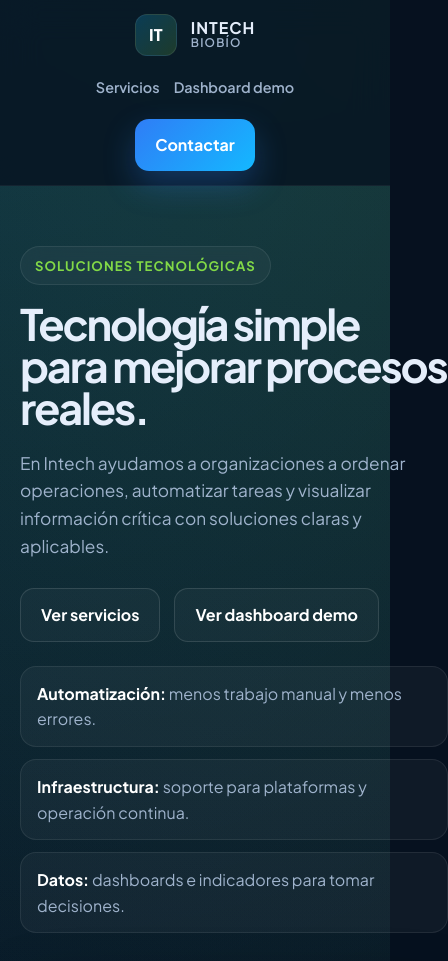
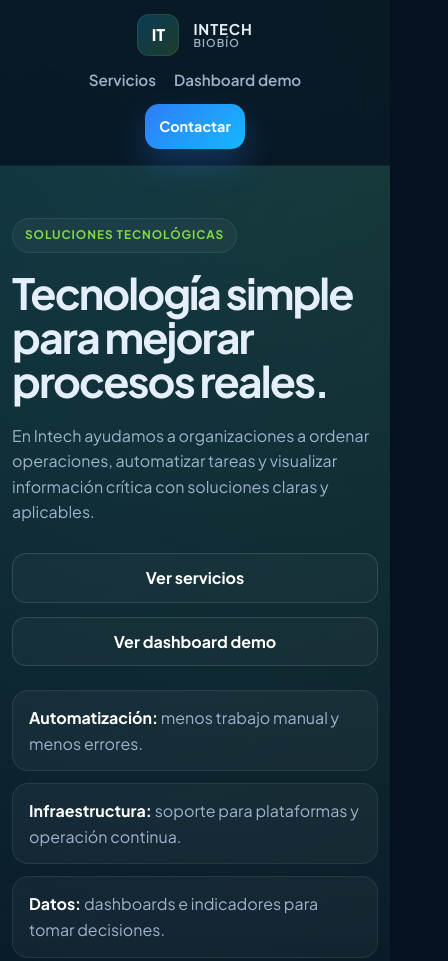
Before and after one commit to esanhuezam/intechpro-web, a plain HTML site: page index.html in a window 390 px wide. Shown: the top 961 px of the page, 448 px wide, since content can reach past the window. Drawn offline with Linux system fonts and the light colour scheme.

Commit message:
Add files via upload

```diff
--- a/index.html
+++ b/index.html
@@ -50,6 +50,14 @@
     .container {
       width: min(var(--max), calc(100% - 40px));
       margin: 0 auto;
+    }
+
+    .hero-copy,
+    .hero-copy h1,
+    .hero-copy p,
+    .section-title,
+    .contact-box h2 {
+      min-width: 0;
     }
 
     .section {
@@ -643,39 +651,150 @@
     }
 
     @media (max-width: 780px) {
+      .container {
+        width: min(var(--max), calc(100% - 24px));
+      }
+
       .navbar-inner {
-        min-height: 76px;
-        flex-wrap: wrap;
+        min-height: auto;
+        flex-direction: column;
+        align-items: center;
         justify-content: center;
-        padding: 14px 0;
+        gap: 12px;
+        padding: 14px 0 16px;
+      }
+
+      .brand {
+        width: 100%;
+        justify-content: center;
       }
 
       .nav-links {
         width: 100%;
         justify-content: center;
         flex-wrap: wrap;
-        gap: 14px;
-        font-size: 0.9rem;
+        gap: 12px 18px;
+        font-size: 0.95rem;
+      }
+
+      .nav-cta {
+        width: auto;
+        max-width: 180px;
+        padding: 10px 16px;
+        font-size: 0.95rem;
+        align-self: center;
       }
 
       .hero,
       .section {
-        padding-top: 60px;
+        padding: 52px 0;
+      }
+
+      .hero-grid {
+        gap: 26px;
+      }
+
+      .hero-copy h1 {
+        font-size: clamp(2.2rem, 10vw, 3.2rem);
+        line-height: 1.02;
+        letter-spacing: -0.045em;
+        max-width: 100%;
+        overflow-wrap: anywhere;
+      }
+
+      .hero-copy p {
+        font-size: 1rem;
+        max-width: 100%;
+      }
+
+      .hero-actions {
+        display: grid;
+        grid-template-columns: 1fr;
+      }
+
+      .hero-actions .btn {
+        width: 100%;
       }
 
       .mock-kpis,
       .services-grid,
-      .footer-grid {
+      .footer-grid,
+      .branch-grid,
+      .summary-grid {
         grid-template-columns: 1fr;
+      }
+
+      .zone-chart {
+        grid-template-columns: repeat(4, minmax(0, 1fr));
+        gap: 8px;
+        height: 160px;
+      }
+
+      .zone-bar {
+        max-width: 42px;
+      }
+
+      .ranking-row {
+        grid-template-columns: 30px 1fr auto;
+        gap: 10px;
+        padding: 10px 12px;
+      }
+
+      .ranking-num {
+        width: 30px;
+        height: 30px;
+      }
+
+      .mock-body,
+      .hero-panel {
+        padding: 16px;
       }
 
       .about-box,
       .contact-box {
-        padding: 24px;
+        padding: 22px;
+      }
+
+      .contact-actions {
+        display: grid;
+        grid-template-columns: 1fr;
+      }
+
+      .contact-actions .btn {
+        width: 100%;
       }
 
       .footer-meta {
         text-align: left;
+      }
+    }
+
+    @media (max-width: 420px) {
+      .brand-text strong {
+        font-size: 0.92rem;
+      }
+
+      .brand-text span {
+        font-size: 0.68rem;
+      }
+
+      .hero-copy h1 {
+        font-size: clamp(2rem, 11vw, 2.7rem);
+      }
+
+      .eyebrow {
+        font-size: 0.74rem;
+        padding: 7px 12px;
+      }
+
+      .btn,
+      .nav-cta {
+        padding: 11px 14px;
+      }
+
+      .nav-cta {
+        max-width: 160px;
+        font-size: 0.9rem;
       }
     }
   </style>
@@ -905,17 +1024,10 @@
                 </div>
               </div>
             </div>
-                  <div style="height: 58%;"></div>
-                  <div style="height: 64%;"></div>
-                  <div style="height: 74%;"></div>
-                  <div style="height: 60%;"></div>
-                  <div style="height: 82%;"></div>
-                  <div style="height: 100%;"></div>
-                </div>
-              </div>
-            </div>
           </div>
         </div>
+      </div>
+    </section>
       </div>
     </section>
 
```
